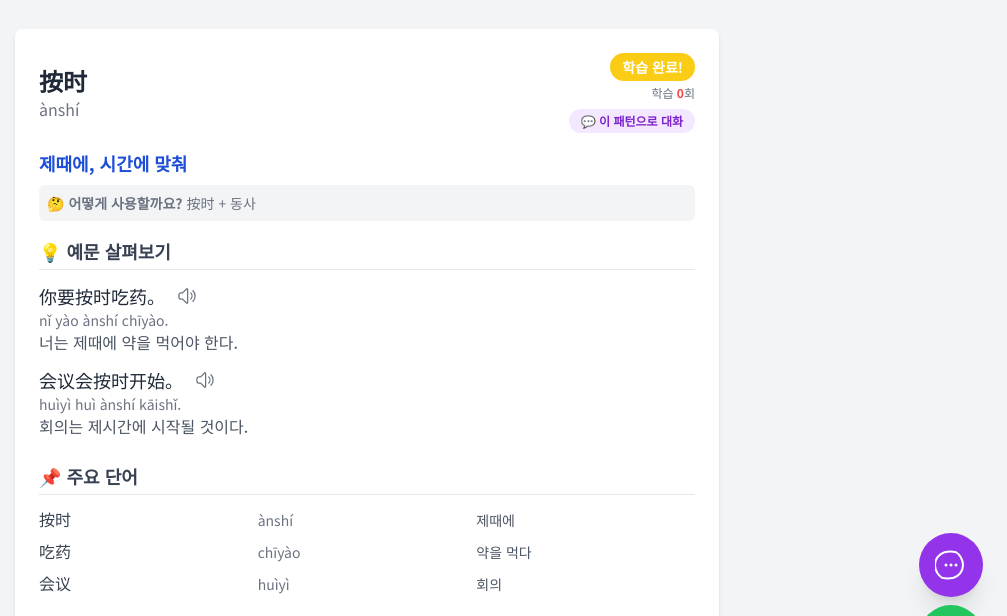
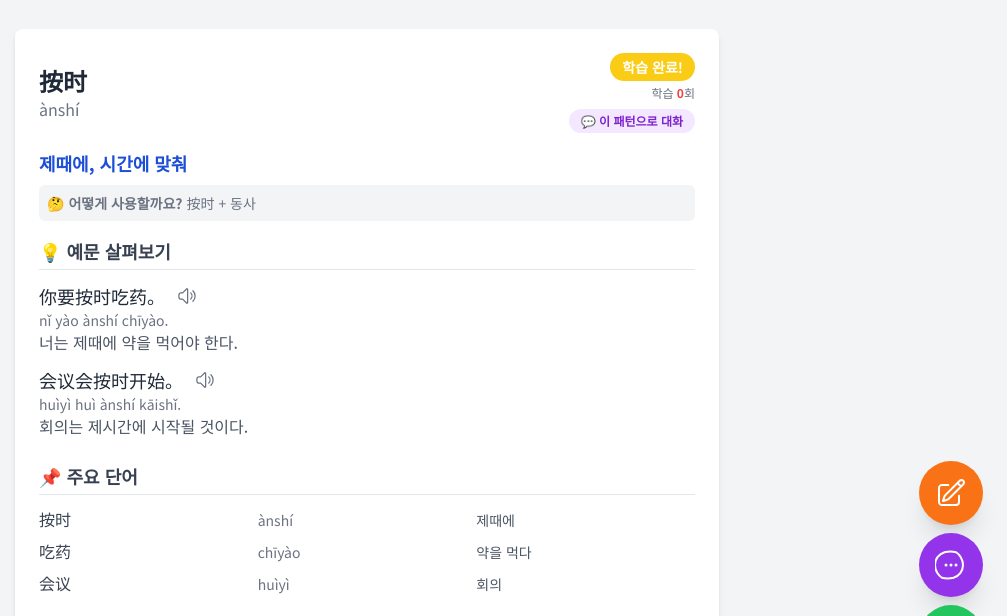
Before and after one commit to pycheol07-create/edu-chinese.github.io, a website with bundled scripts: page index.html in a window 1280 px wide. Shown: the part 107-723 px from the top of the page, without its empty margins (273-1280 px from the left). Built offline with nearby package versions, Linux system fonts and the light colour scheme; files whose address does not match are found by name.

Commit message:
Add files via upload

```diff
--- a/index.html
+++ b/index.html
@@ -50,6 +50,10 @@
             color: #ef4444; /* Tailwind red-500 */
             animation: pulse 1.2s ease-in-out infinite;
         }
+        /* [추가] 플로팅 버튼 위치용 */
+        .bottom-42 {
+            bottom: 10.5rem; /* 168px */
+        }
     </style>
 </head>
 <body class="bg-gray-100">
@@ -74,15 +78,17 @@
                 <button id="daily-quiz-btn" class="w-full md:w-auto bg-indigo-500 hover:bg-indigo-600 text-white font-bold py-3 px-6 rounded-lg transition-colors duration-300 shadow-lg text-lg">
                     오늘의 퀴즈 📝
                 </button>
-                <button id="open-correction-btn" class="w-full md:w-auto bg-orange-500 hover:bg-orange-600 text-white font-bold py-3 px-6 rounded-lg transition-colors duration-300 shadow-lg text-lg">
-                    AI 자유 작문 교정 ✍️
-                </button>
                 </div>
             <p class="text-xs text-gray-400 mt-4">매일 자정이 지나면 새로운 패턴이 자동으로 표시됩니다.</p>
             </footer>
     </div>
 
-     <button id="open-chat-btn" title="AI와 대화하기" class="fixed bottom-24 right-6 bg-purple-600 hover:bg-purple-700 text-white font-bold rounded-full w-16 h-16 flex items-center justify-center shadow-xl transition-transform transform hover:scale-110">
+    <button id="open-correction-btn" title="AI 자유 작문 교정" class="fixed bottom-42 right-6 bg-orange-500 hover:bg-orange-600 text-white font-bold rounded-full w-16 h-16 flex items-center justify-center shadow-xl transition-transform transform hover:scale-110">
+        <svg xmlns="http://www.w3.org/2000/svg" fill="none" viewBox="0 0 24 24" stroke-width="1.5" stroke="currentColor" class="w-8 h-8">
+          <path stroke-linecap="round" stroke-linejoin="round" d="m16.862 4.487 1.687-1.688a1.875 1.875 0 1 1 2.652 2.652L10.582 16.07a4.5 4.5 0 0 1-1.897 1.13L6 18l.8-2.685a4.5 4.5 0 0 1 1.13-1.897l8.932-8.931Zm0 0L19.5 7.125M18 14v4.75A2.25 2.25 0 0 1 15.75 21H5.25A2.25 2.25 0 0 1 3 18.75V8.25A2.25 2.25 0 0 1 5.25 6H10" />
+        </svg>
+    </button>
+    <button id="open-chat-btn" title="AI와 대화하기" class="fixed bottom-24 right-6 bg-purple-600 hover:bg-purple-700 text-white font-bold rounded-full w-16 h-16 flex items-center justify-center shadow-xl transition-transform transform hover:scale-110">
         <svg xmlns="http://www.w3.org/2000/svg" fill="none" viewBox="0 0 24 24" stroke-width="1.5" stroke="currentColor" class="w-8 h-8">
           <path stroke-linecap="round" stroke-linejoin="round" d="M8.625 12a.375.375 0 1 1-.75 0 .375.375 0 0 1 .75 0Zm0 0H8.25m4.125 0a.375.375 0 1 1-.75 0 .375.375 0 0 1 .75 0Zm0 0H12m4.125 0a.375.375 0 1 1-.75 0 .375.375 0 0 1 .75 0Zm0 0h-.375M21 12c0 4.556-3.04 8.3-7.146 9.574a18.79 18.79 0 0 1-8.708 0C3.04 20.3 0 16.556 0 12c0-4.556 3.04-8.3 7.146-9.574a18.79 18.79 0 0 1 8.708 0C17.96 3.7 21 7.444 21 12Z" />
         </svg>
@@ -135,6 +141,7 @@
             </div>
         </div>
     </div>
+
     <div id="custom-alert-modal" class="fixed inset-0 bg-black bg-opacity-50 flex items-center justify-center p-4 hidden z-50">
         <div class="bg-white rounded-lg shadow-2xl w-full max-w-sm p-6 text-center">
             <p id="custom-alert-message" class="text-gray-700 mb-4"></p>
```
